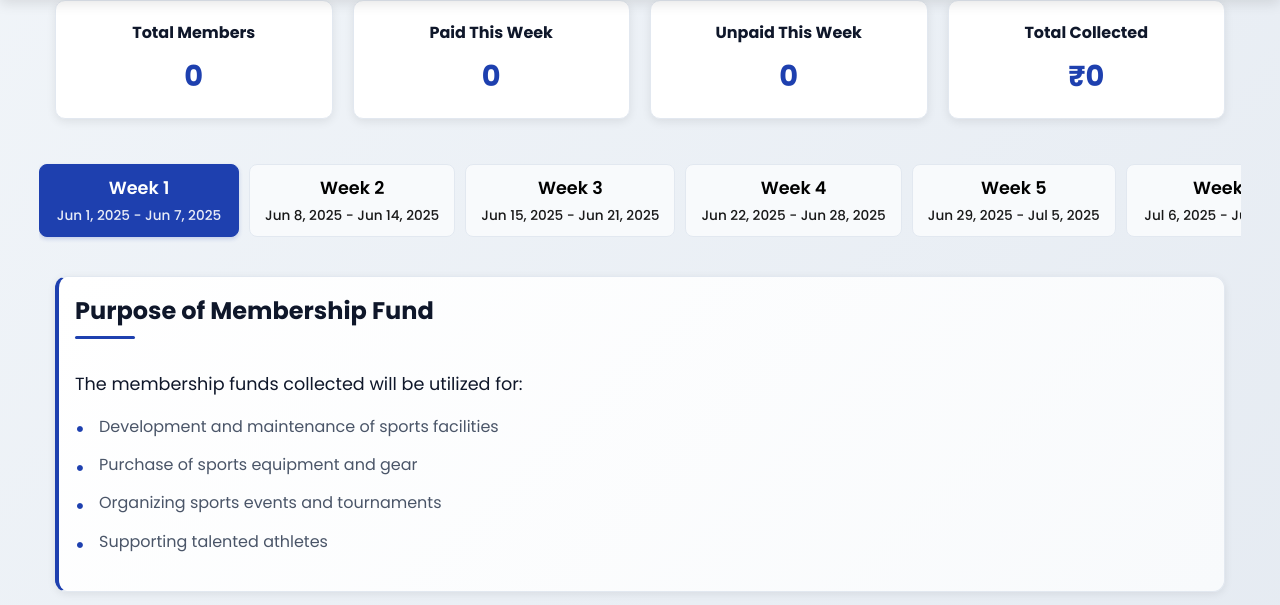
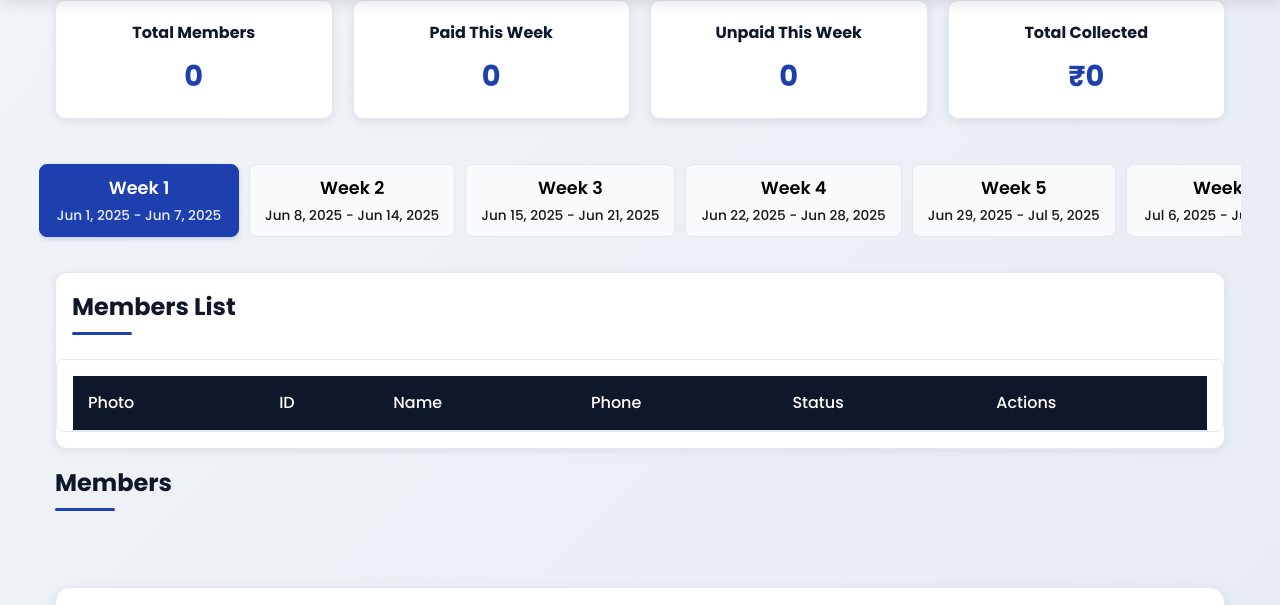
Before and after one commit to ledosportsacademy/a, a website: page public/index.html in a window 1280 px wide. Shown: the part 180-785 px from the top of the page. Drawn offline with nearby package versions, Linux system fonts and the light colour scheme; no server answers.

Commit message:
Update index.html

```diff
--- a/public/index.html
+++ b/public/index.html
@@ -46,16 +46,22 @@
 
         <div class="weeks-container" id="weeksContainer" role="tablist"></div>
 
-        <div class="purpose-section card">
-            <h2 class="section-title">Purpose of Membership Fund</h2>
-            <div class="purpose-content">
-                <p>The membership funds collected will be utilized for:</p>
-                <ul class="purpose-list">
-                    <li>Development and maintenance of sports facilities</li>
-                    <li>Purchase of sports equipment and gear</li>
-                    <li>Organizing sports events and tournaments</li>
-                    <li>Supporting talented athletes</li>
-                </ul>
+        <div class="card">
+            <h2 class="section-title">Members List</h2>
+            <div class="table-responsive">
+                <table id="membersTable">
+                    <thead>
+                        <tr>
+                            <th>Photo</th>
+                            <th>ID</th>
+                            <th>Name</th>
+                            <th>Phone</th>
+                            <th>Status</th>
+                            <th>Actions</th>
+                        </tr>
+                    </thead>
+                    <tbody></tbody>
+                </table>
             </div>
         </div>
 
@@ -281,6 +287,20 @@
                 </div>
             </div>
         </div>
+
+        <!-- Purpose of Membership Fund moved to bottom -->
+        <div class="purpose-section card">
+            <h2 class="section-title">Purpose of Membership Fund</h2>
+            <div class="purpose-content">
+                <p>The membership funds collected will be utilized for:</p>
+                <ul class="purpose-list">
+                    <li>Development and maintenance of sports facilities</li>
+                    <li>Purchase of sports equipment and gear</li>
+                    <li>Organizing sports events and tournaments</li>
+                    <li>Supporting talented athletes</li>
+                </ul>
+            </div>
+        </div>
     </div>
 
     <footer>
```
